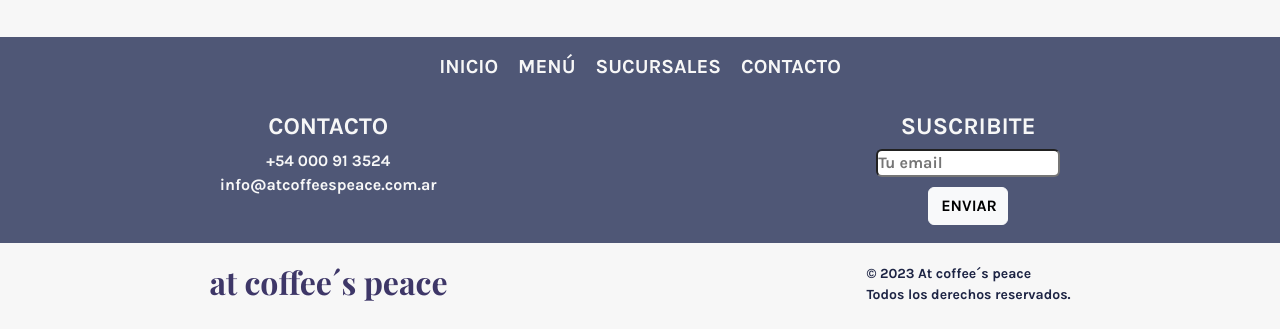
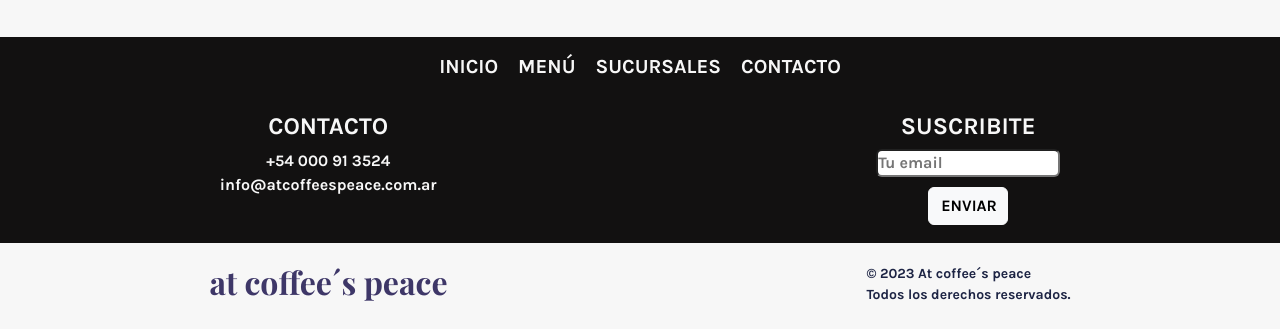
Before and after one commit to sobreroavilavalentina/At-Coffee-s-Peace, a website: page index.html in a window 1280 px wide. Shown: the part 1938-2267 px from the top of the page. Drawn offline with nearby package versions, Linux system fonts and the light colour scheme.

Commit message:
final 3era entrega

```diff
--- a/sass/components/_footer.scss
+++ b/sass/components/_footer.scss
@@ -4,7 +4,7 @@
 footer {
   color: $colorClaro;
   font-family: $noserifFont;
-  background-color: $colorIntermedio;
+  background-color: rgb(18, 17, 17);
 
   a {
     text-decoration: none;
```
Also changed, not shown: css/main.css, 1 other file.
